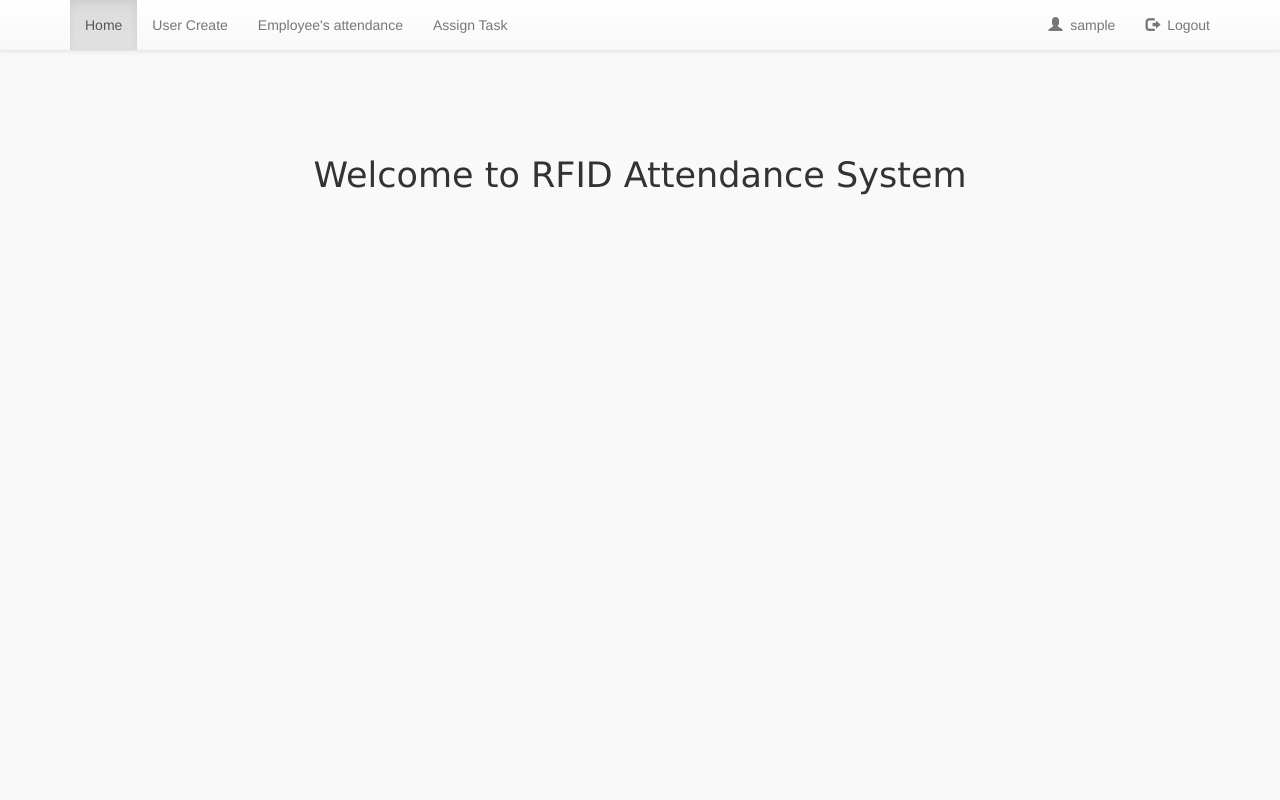
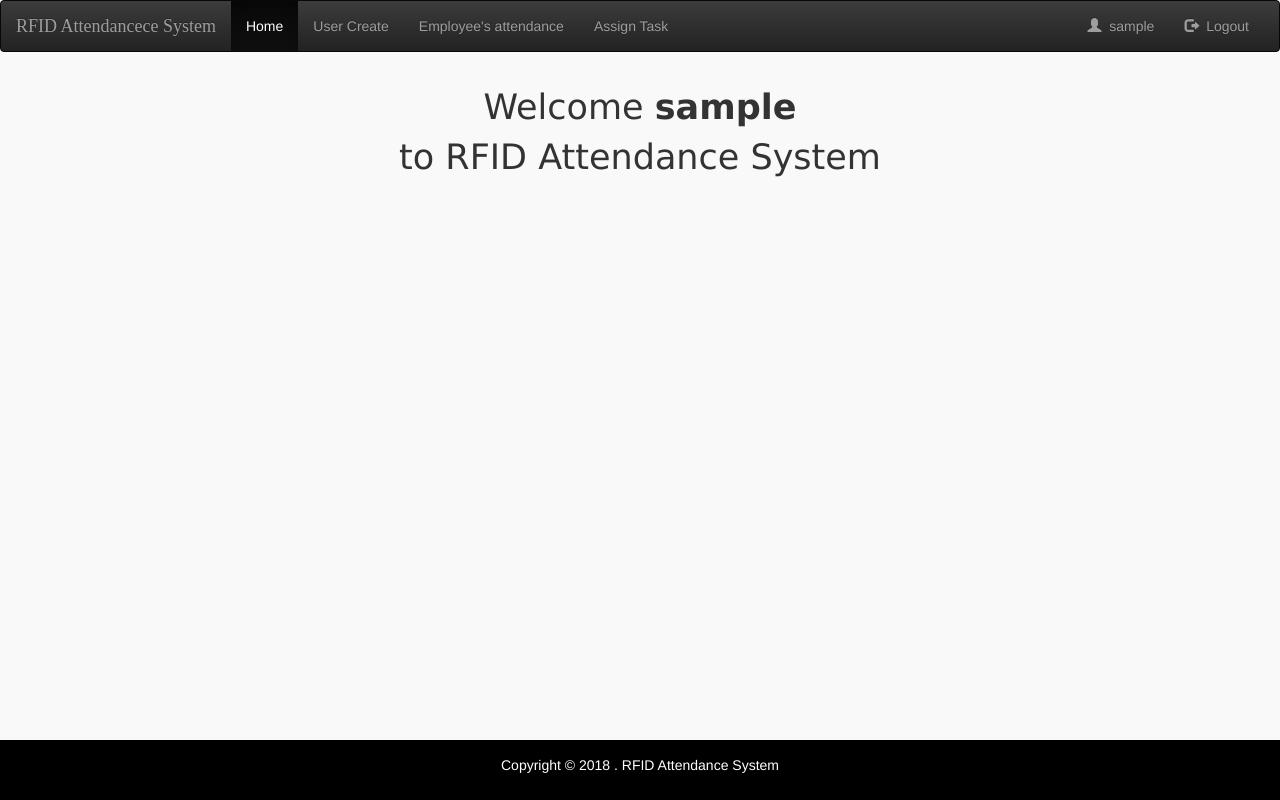
Before and after one commit to rashiknahian/RFIDAttendanceSystem, a PHP site: page /home.php in a window 1280 px wide. Run offline with PHP 8.4, Linux system fonts and the light colour scheme; the visitor is signed in with stand-in values (Sample User, id 1).

Commit message:
Separate File Creation Done

```diff
--- a/css/style.css
+++ b/css/style.css
@@ -1,33 +1,40 @@
 @charset "utf-8";
 /* CSS Document */
 
-body{
-	background:#f9f9f9;
+body {
+    background: #f9f9f9;
+}
+
+.main {
+    margin-top: 10px;
+    text-align: center;
+    font-family: Verdana, Geneva, sans-serif;
+    font-size: 35px;
 }
 
 .form-signin {
     max-width: 500px;
     padding: 19px 29px 29px;
-    margin: 0 auto;
-	//margin-top:90px;
+    margin: 0 auto; //margin-top:90px;
     background-color: #fff;
 
     border: 1px solid #e5e5e5;
     -webkit-border-radius: 5px;
-       -moz-border-radius: 5px;
-            border-radius: 5px;
-    -webkit-box-shadow: 0 1px 2px rgba(0,0,0,.05);
-       -moz-box-shadow: 0 1px 2px rgba(0,0,0,.05);
-            box-shadow: 0 1px 2px rgba(0,0,0,.05);
+    -moz-border-radius: 5px;
+    border-radius: 5px;
+    -webkit-box-shadow: 0 1px 2px rgba(0, 0, 0, .05);
+    -moz-box-shadow: 0 1px 2px rgba(0, 0, 0, .05);
+    box-shadow: 0 1px 2px rgba(0, 0, 0, .05);
 
-	font-family:Tahoma, Geneva, sans-serif;
-	color:#990000;
-	font-weight:lighter;
+    font-family: Tahoma, Geneva, sans-serif;
+    color: #990000;
+    font-weight: lighter;
 }
 
-.form-signin .form-signin-heading{
-    color:#00A2D1;
+.form-signin .form-signin-heading {
+    color: #00A2D1;
 }
+
 .form-signin input[type="text"],
 .form-signin input[type="password"],
 .form-signin input[type="email"] {
@@ -36,14 +43,28 @@ body{
     padding: 7px 9px;
 }
 
-.signin-form
-{
-	//border:solid red 1px;
-	margin-top:80px;
+.signin-form {
+    //border:solid red 1px;
+    margin-top: 80px;
 }
-.navbar-brand{
-	font-family:"Lucida Handwriting";
+
+.navbar-brand {
+    font-family: "Lucida Handwriting";
 }
-#btn-submit{
-	height:45px;
+
+#btn-submit {
+    height: 45px;
 }
+.footer {
+    position: fixed;
+    left: 0;
+    bottom: 0;
+    width: 100%;
+    background-color: black;
+    color: white;
+    text-align: center;
+
+}
+.footer p {
+    padding: 15px;
+}
--- /dev/null
+++ b/footer.php
@@ -0,0 +1,3 @@
+<div class="footer ">
+     <p>Copyright &copy; 2018 . RFID Attendance System</p>
+</div>
--- /dev/null
+++ b/header.php
@@ -0,0 +1,6 @@
+<meta charset="utf-8">
+<meta name="viewport" content="width=device-width, initial-scale=1">
+<title>RFID Attendance System</title>
+<link href="css/bootstrap.min.css" rel="stylesheet" media="screen">
+<link href="css/bootstrap-theme.min.css" rel="stylesheet" media="screen">
+<link href="css/style.css" rel="stylesheet" type="text/css" />
--- a/home.php
+++ b/home.php
@@ -1,4 +1,6 @@
 <?php
+/*PHP Session Begins*/
+
 session_start();
 include_once 'dbconnect.php';
 
@@ -8,52 +10,36 @@ if (!isset($_SESSION['userSession'])) {
 
 $query = $DBcon->query("SELECT * FROM users WHERE user_id=".$_SESSION['userSession']);
 $userRow=$query->fetch_array();
+/* Database Connection Aborted*/
 $DBcon->close();
 
 ?>
+
 <!DOCTYPE html>
 <html lang="en">
 
 <head>
-        <meta http-equiv="Content-Type" content="text/html; charset=utf-8" />
-        <title>RFID Attendance System</title>
-        <link href="css/bootstrap.min.css" rel="stylesheet" media="screen">
-        <link href="css/bootstrap-theme.min.css" rel="stylesheet" media="screen">
-        <link href="css/style.css" rel="stylesheet" type="text/css" />
+    <?php include "header.php";?>
 </head>
 
 <body>
+    <!-- Responsive Navigation -->
+    <?php include "navigation.php";?>
+    <!-- ./Responsive Navigation -->
 
-        <nav class="navbar navbar-default navbar-fixed-top">
-            <div class="container">
-                <div class="navbar-header">
-                    <button type="button" class="navbar-toggle collapsed" data-toggle="collapse" data-target="#navbar" aria-expanded="false" aria-controls="navbar">
-            <span class="sr-only">Toggle navigation</span>
-            <span class="icon-bar"></span>
-            <span class="icon-bar"></span>
-            <span class="icon-bar"></span>
-          </button>
+    <!-- Main Body -->
+    <div class="col-md-12">
+    <div class="container main">
+
+        <p>Welcome <strong><?php echo $userRow['username']; ?></strong><br>to RFID Attendance System</p>
     </div>
-                <div id="navbar" class="navbar-collapse collapse">
-                    <ul class="nav navbar-nav">
-                        <li class="active"><a href="home.php">Home</a></li>
-                        <li><a href="user.php">User Create</a></li>
-                        <li><a href="attendance.php">Employee's attendance</a></li>
-                        <li><a href="task.php">Assign Task</a></li>
-                    </ul>
-                    <ul class="nav navbar-nav navbar-right">
-                        <li><a href="#"><span class="glyphicon glyphicon-user"></span>&nbsp; <?php echo $userRow['username']; ?></a></li>
-                        <li><a href="logout.php?logout"><span class="glyphicon glyphicon-log-out"></span>&nbsp; Logout</a></li>
-                    </ul>
+    <!-- ./Main Body -->
+
+    <!-- Footer -->
+
+    <?php include "footer.php"?>
+    <!-- ./Footer -->
 </div>
-                <!--/.nav-collapse -->
-            </div>
-        </nav>
-
-        <div class="container" style="margin-top:150px;text-align:center;font-family:Verdana, Geneva, sans-serif;font-size:35px;">
-            <p>Welcome to RFID Attendance System</p>
-        </div>
-
 </body>
 
 </html>
--- /dev/null
+++ b/navigation.php
@@ -0,0 +1,24 @@
+<nav class="navbar navbar-inverse">
+  <div class="container-fluid">
+    <div class="navbar-header">
+      <button type="button" class="navbar-toggle" data-toggle="collapse" data-target="#myNavbar">
+        <span class="icon-bar"></span>
+        <span class="icon-bar"></span>
+        <span class="icon-bar"></span>
+      </button>
+      <a class="navbar-brand" href="#">RFID Attendancece System</a>
+    </div>
+    <div class="collapse navbar-collapse" id="myNavbar">
+      <ul class="nav navbar-nav">
+                <li class="active"><a href="home.php">Home</a></li>
+                <li><a href="user.php">User Create</a></li>
+                <li><a href="attendance.php">Employee's attendance</a></li>
+                <li><a href="task.php">Assign Task</a></li>
+            </ul>
+      <ul class="nav navbar-nav navbar-right">
+                <li><a href="#"><span class="glyphicon glyphicon-user"></span>&nbsp; <?php echo $userRow['username']; ?></a></li>
+                <li><a href="logout.php?logout"><span class="glyphicon glyphicon-log-out"></span>&nbsp; Logout</a></li>
+            </ul>
+    </div>
+  </div>
+</nav>
```
Also changed, not shown: attendance.php (+15 -32 lines), task.php (+16 -33 lines), user.php (+15 -32 lines). Lines whose indentation alone changed are shown as unchanged.
